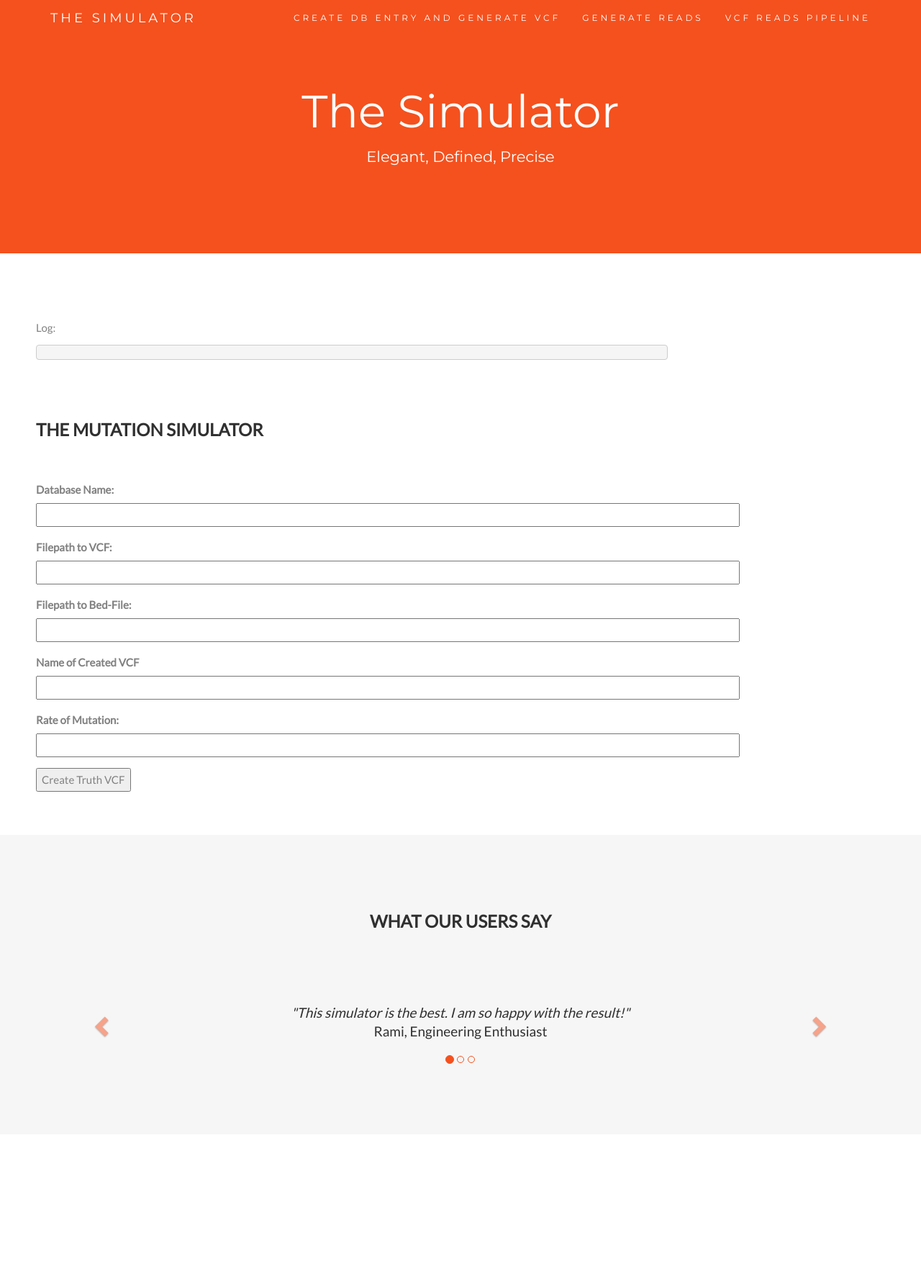
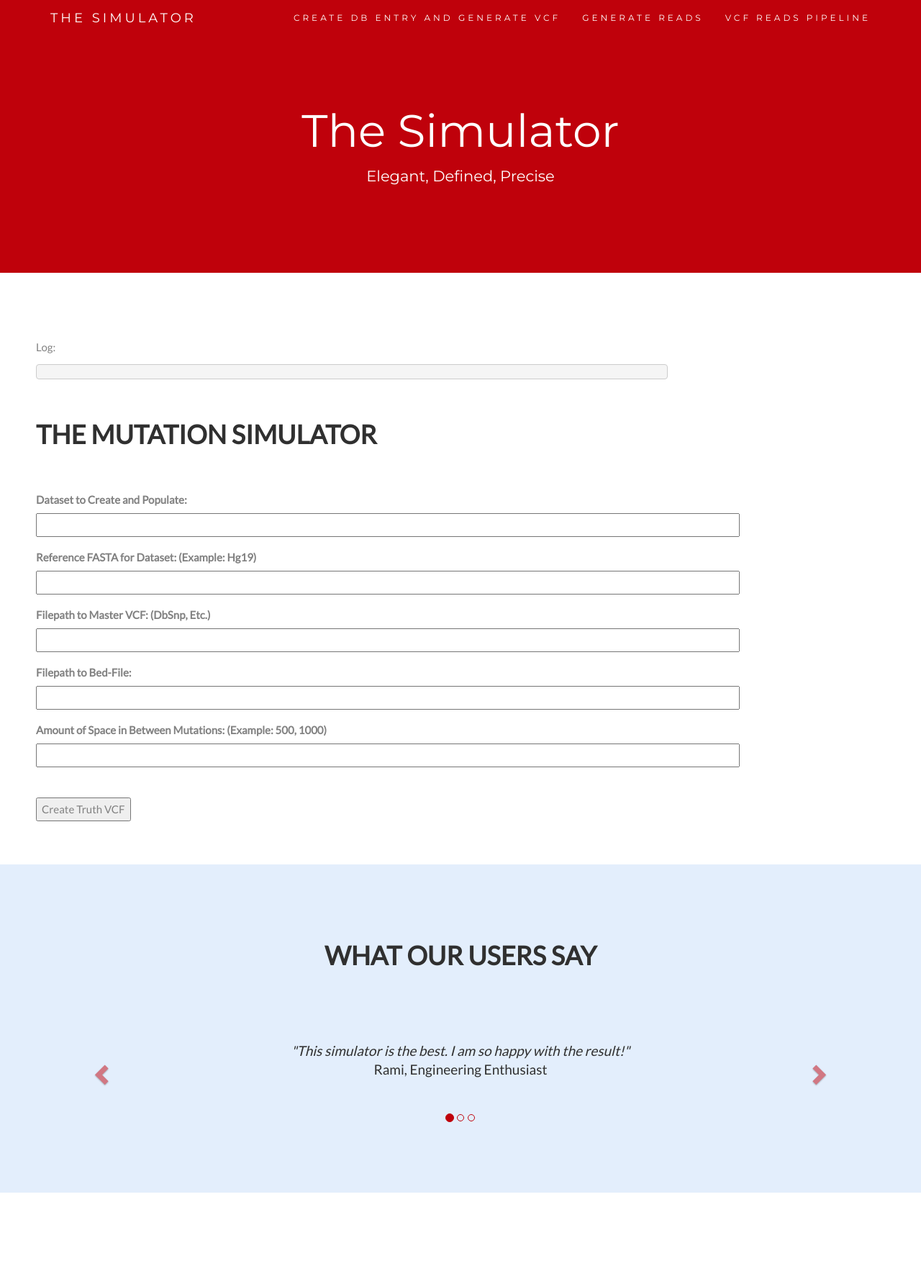
Before and after one commit to maxatedico/simv3, a Flask app: page /vcf in a window 1280 px wide. Shown: the whole page at 72% size. Before the commit the page ends 1478 px from the top, so only its background shows below. Run offline with Flask 2, Linux system fonts and the light colour scheme; data that the repository does not hold is empty; parts of the project's set-up code (start-up, migrations or seed data) failed here and were passed over; some libraries are stand-ins or nearby versions.

Commit message:
new styles and database creation

```diff
--- a/app/application.py
+++ b/app/application.py
@@ -3,7 +3,7 @@ import logging
 
 logging.basicConfig(filename='app/logger.log', level=logging.INFO, filemode='w', format='%(asctime)s %(message)s', datefmt='%m/%d - %I:%M:%S')
 
-from flask import Flask, render_template, flash, request
+from flask import Flask, render_template, request, redirect, url_for
 from app import app
 from .forms import Pipeline
 from .forms import Mutate
@@ -18,9 +18,14 @@ Config = ConfigParser.ConfigParser()
 Config.read("app/config")
 
 
+@app.route('/')
+def index():
+    return redirect(url_for('pipeline'))
+
+
 @app.route('/stream')
 def stream():
-    other_root = Config.get('Paths', 'other_root')
+    other_root = Config.get('Paths', 'log_root')
 
     def generate():
         with open(other_root + 'logger.log') as f:
@@ -30,15 +35,15 @@ def stream():
             for line in liner:
                 if "stream" not in line:
                     result.append(line)
-                    if len(result) > 20:
+                    if len(result) > 10:
                         result.pop(0)
             return result
 
     return app.response_class(generate(), mimetype='text/plain')
 
 
-@app.route('/', methods=['GET', 'POST'])
-def index():
+@app.route('/pipeline', methods=['GET', 'POST'])
+def pipeline():
     form = Pipeline()
 
     if request.method == 'POST':
@@ -49,7 +54,6 @@ def index():
             gcdep = Config.get('Profiles', 'gcdep')
             out_dir_root = Config.get('Paths', 'out_dir_root')
             output = out_dir_root + 'mutations.vcf'
-            bedtools_vcf_name = form.bed_vcf_name.data
             bed_file_path = form.bed_file.data
             logging.info('New VCF Path: ' + output)
 
@@ -58,9 +62,13 @@ def index():
 
             logging.info("Acquired Values")
 
-            mutate.mutating(mutate_rate, vcf, bedtools_vcf_name, output, bed_file_path)
+            mutate.mutating(mutate_rate, vcf, output, bed_file_path)
 
             logging.info("Created VCF")
+
+            fastar = form.fastar.data
+
+            mutate.check_if_dataset_exists(form.data_set.data, fastar)
 
             mutate.upload_to_db('truth_set_vcf', form.data_set.data, output)
 
@@ -104,15 +112,18 @@ def dbmutate():
             output = out_dir_root + 'mutations.vcf'
             #ensure_dir(output)
             mutate_rate = int(form.mutation_rate.data)
-            bedtools_vcf_name = form.bed_vcf_name.data
             bed_file_path = form.bed_file.data
 
             logging.info("Acquired Values")
             logging.info('New VCF Path: ' + output)
 
-            mutate.mutating(mutate_rate, vcf, bedtools_vcf_name, output, bed_file_path)
+            mutate.mutating(mutate_rate, vcf, output, bed_file_path)
 
             logging.info("Created VCF")
+
+            fastar = form.fastar.data
+
+            mutate.check_if_dataset_exists(form.data_set.data, fastar)
 
             mutate.upload_to_db('truth_set_vcf', form.data_set_mutate.data, output)
 
--- a/app/forms.py
+++ b/app/forms.py
@@ -5,19 +5,20 @@ from wtforms.validators import DataRequired
 
 class Pipeline(Form):
     data_set = StringField('data_set_reads', validators=[DataRequired()])
+    fastar = StringField('fastar', validators=[DataRequired()])
     base_error = StringField('base_error', validators=[DataRequired()])
     indel_error = BooleanField('indel_error', default=False)
     vcf_path = StringField('vcf_path', validators=[DataRequired()])
     mutation_rate = StringField('mutation_rate', validators=[DataRequired()])
-    bed_vcf_name = StringField('bed_vcf_name', validators=[DataRequired()])
     bed_file = StringField('bed_file', validators=[DataRequired()])
+
 
 
 class Mutate(Form):
     data_set_mutate = StringField('data_set_mutate', validators=[DataRequired()])
+    fastar = StringField('fastar', validators=[DataRequired()])
     vcf_path = StringField('vcf_path', validators=[DataRequired()])
     mutation_rate = StringField('mutation_rate', validators=[DataRequired()])
-    bed_vcf_name = StringField('bed_vcf_name', validators=[DataRequired()])
     bed_file = StringField('bed_file', validators=[DataRequired()])
 
 
--- a/app/templates/mutations.html
+++ b/app/templates/mutations.html
@@ -10,14 +10,14 @@
   <link href="https://fonts.googleapis.com/css?family=Lato" rel="stylesheet" type="text/css">
   <script src="https://ajax.googleapis.com/ajax/libs/jquery/3.2.1/jquery.min.js"></script>
   <script src="https://maxcdn.bootstrapcdn.com/bootstrap/3.3.7/js/bootstrap.min.js"></script>
-  <style>
+<style>
   body {
       font: 400 15px Lato, sans-serif;
       line-height: 1.8;
       color: #818181;
   }
   h2 {
-      font-size: 24px;
+      font-size: 36px;
       text-transform: uppercase;
       color: #303030;
       font-weight: 600;
@@ -31,44 +31,27 @@
       margin-bottom: 30px;
   }
   .jumbotron {
-      background-color: #f4511e;
+      background-color: #bf010b;
       color: #fff;
-      padding: 100px 25px;
+      padding: 100px;
       font-family: Montserrat, sans-serif;
   }
   .container-fluid {
       padding: 60px 50px;
   }
   .bg-grey {
-      background-color: #f6f6f6;
+      background-color: #e3eefc;
   }
-  .logo-small {
-      color: #f4511e;
-      font-size: 50px;
-  }
-  .logo {
-      color: #f4511e;
-      font-size: 200px;
-  }
-  .thumbnail {
-      padding: 0 0 15px 0;
-      border: none;
-      border-radius: 0;
-  }
-  .thumbnail img {
-      width: 100%;
-      height: 100%;
-      margin-bottom: 10px;
-  }
+
   .carousel-control.right, .carousel-control.left {
       background-image: none;
-      color: #f4511e;
+      color: #bf010b;
   }
   .carousel-indicators li {
-      border-color: #f4511e;
+      border-color: #bf010b;
   }
   .carousel-indicators li.active {
-      background-color: #f4511e;
+      background-color: #bf010b;
   }
   .item h4 {
       font-size: 19px;
@@ -120,7 +103,7 @@
   }
   .navbar {
       margin-bottom: 0;
-      background-color: #f4511e;
+      background-color: #bf010b;
       z-index: 9999;
       border: 0;
       font-size: 12px !important;
@@ -213,7 +196,7 @@
 </nav>
 
 
-
+<br>
 <div class="jumbotron text-center">
   <h1>The Simulator</h1>
   <p>Elegant, Defined, Precise</p>
@@ -229,15 +212,18 @@
           <pre id="output"></pre>
 
       <br>
-      <br>
 
       <h2>The Mutation Simulator</h2><br>
       <div class="form-group">
-        <label>Database Name:</label><br>
+        <label>Dataset to Create and Populate:</label><br>
         {{ form.data_set_mutate(size=120) }}
       </div>
       <div class="form-group">
-        <label>Filepath to VCF:</label><br>
+        <label>Reference FASTA for Dataset: (Example: Hg19)</label><br>
+        {{ form.fastar(size=120) }}
+      </div>
+      <div class="form-group">
+        <label>Filepath to Master VCF: (DbSnp, Etc.)</label><br>
         {{ form.vcf_path(size=120) }}
       </div>
       <div class="form-group">
@@ -245,13 +231,10 @@
         {{ form.bed_file(size=120) }}
       </div>
       <div class="form-group">
-        <label>Name of Created VCF</label><br>
-        {{ form.bed_vcf_name(size=120) }}
-      </div>
-      <div class="form-group">
-        <label>Rate of Mutation:</label><br>
+        <label>Amount of Space in Between Mutations: (Example: 500, 1000)</label><br>
         {{ form.mutation_rate(size=120) }}
       </div>
+      <br>
       <input type="submit" name="submit" value="Create Truth VCF">
     </div>
 
@@ -274,7 +257,6 @@
       <li data-target="#myCarousel" data-slide-to="1"></li>
       <li data-target="#myCarousel" data-slide-to="2"></li>
     </ol>
-
     <!-- Wrapper for slides -->
     <div class="carousel-inner" role="listbox">
       <div class="item active">
@@ -287,7 +269,7 @@
         <h4>"Could I... BE any more happy with this Simulator?"<br><span>Miles, Overlord of the Interns</span></h4>
       </div>
     </div>
-
+    <br>
     <!-- Left and right controls -->
     <a class="left carousel-control" href="#myCarousel" role="button" data-slide="prev">
       <span class="glyphicon glyphicon-chevron-left" aria-hidden="true"></span>
```
Also changed, not shown: app/library/mutate.py (+57 -2 lines), app/templates/base.html (+18 -17 lines), app/templates/reads.html (+14 -15 lines), 5 other files.
